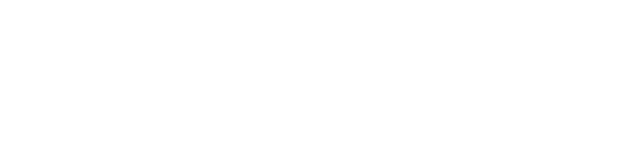
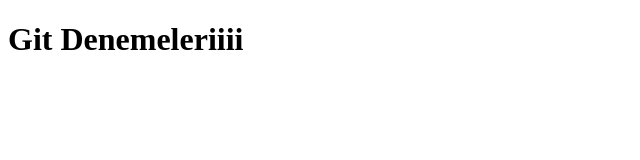
Before and after one commit to Ugurcanisik/git-egitimi-deneme, a plain HTML site: page index.html in a window 1280 px wide. Shown: the whole page, without its empty margins (0-640 px from the left). Drawn offline with Linux system fonts and the light colour scheme.

Commit message:
index update

```diff
--- a/index.html
+++ b/index.html
@@ -7,6 +7,6 @@
     <title>Git Denemeler</title>
 </head>
 <body>
-
+    <h1>Git Denemeleriiii</h1>
 </body>
 </html>
```
